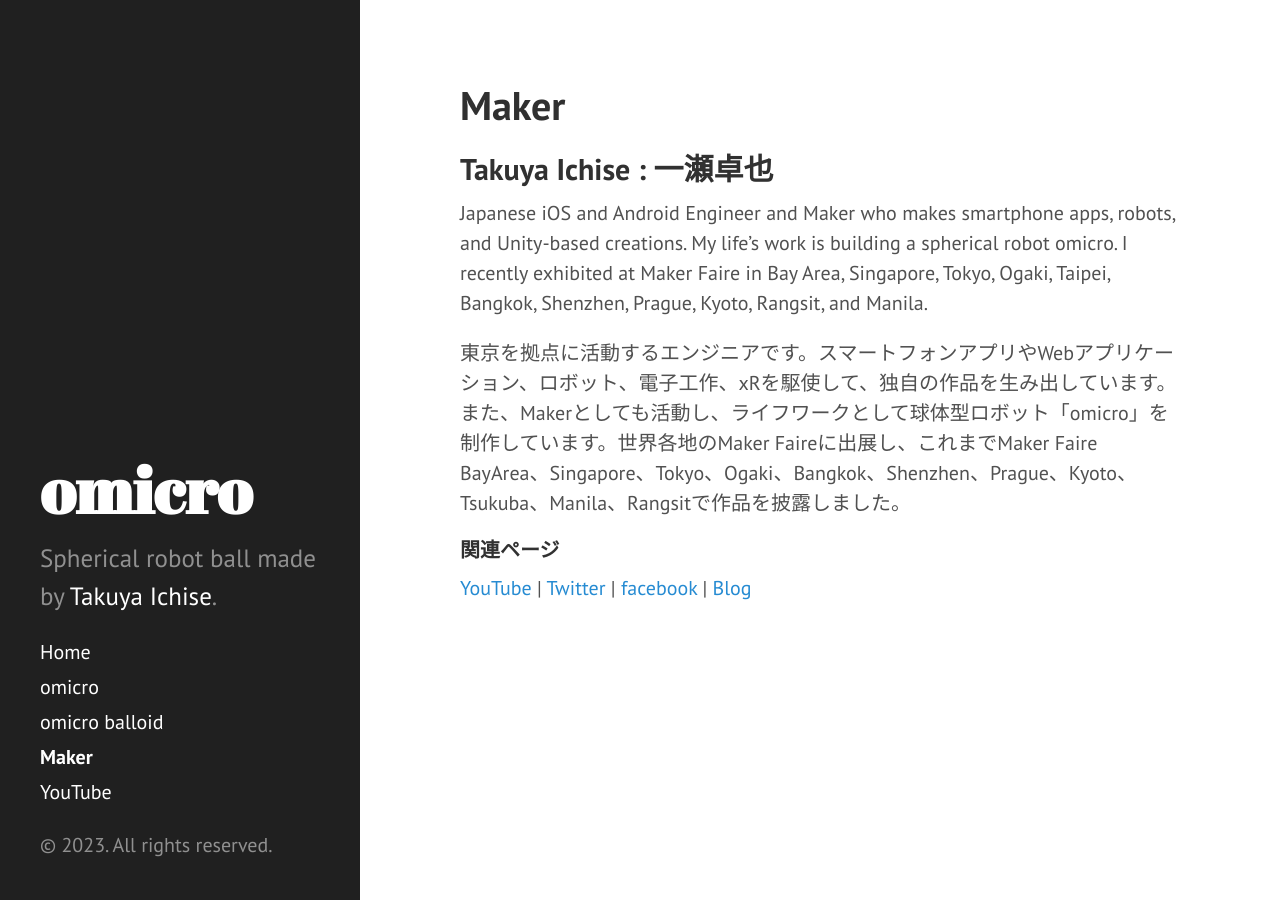
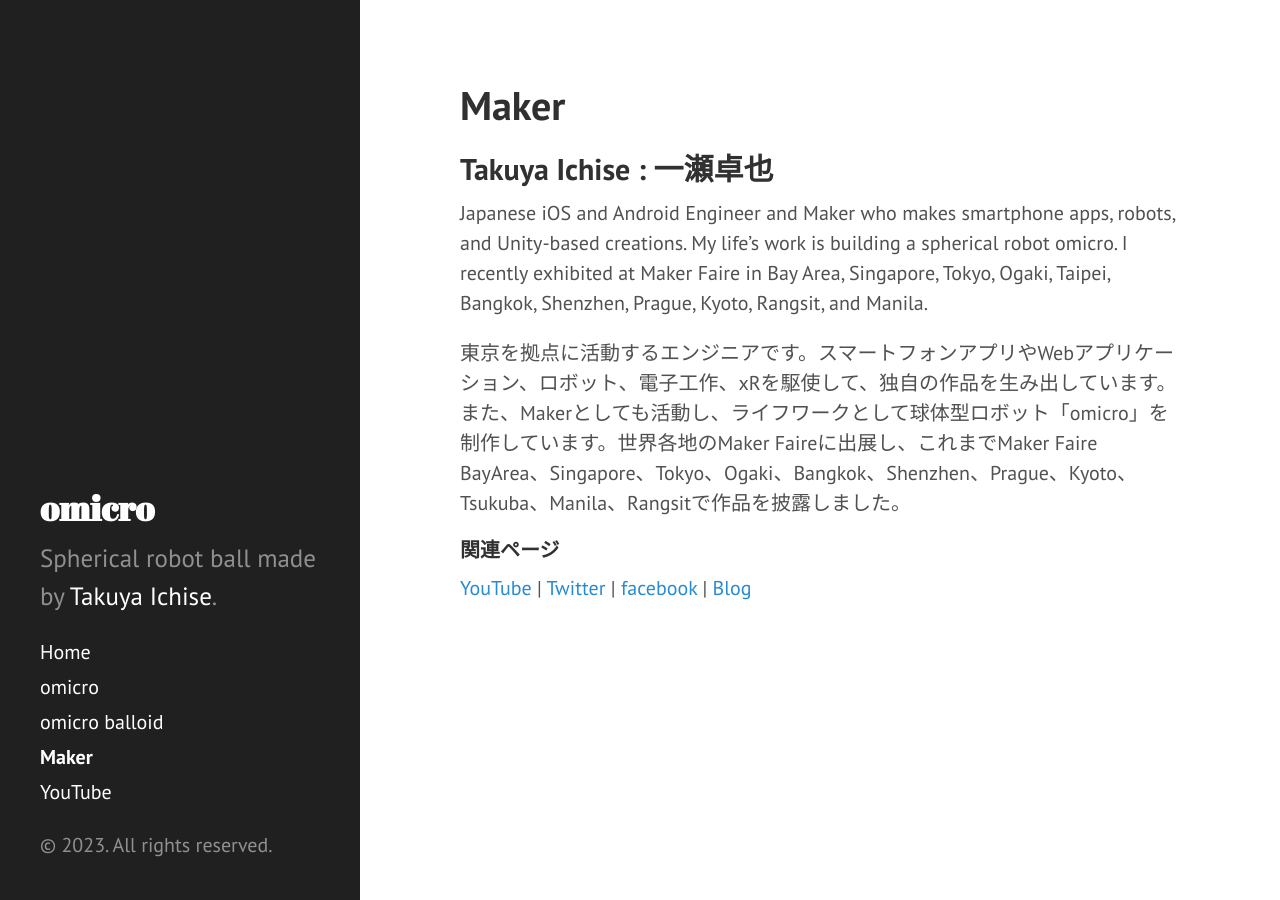
Before and after one commit to tichise/omicro.tokyo, a Jekyll site: the page built from maker.md, in a window 1280 px wide. Built offline with Jekyll 4.4.1, drawn with Linux system fonts in a browser that asks for light colours; Markdown is read by kramdown in place of the engine named in the settings.

Commit message:
Update hyde.css

```diff
--- a/public/css/hyde.css
+++ b/public/css/hyde.css
@@ -80,7 +80,7 @@
   color: #fff;
   margin-top: 0;
   font-family: "Abril Fatface", serif;
-  font-size: 3.25rem;
+  font-size: 1.75rem;
 }
 
 /* Sidebar nav */
```
